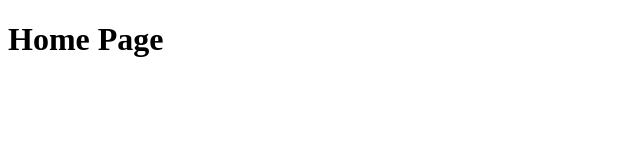
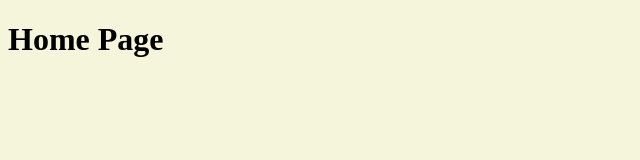
Before and after one commit to umar6202/P_Alpha, a plain HTML site: page index.html in a window 1280 px wide. Shown: the whole page, without its empty margins (0-640 px from the left). Drawn offline with Linux system fonts and the light colour scheme.

Commit message:
Change Background to Beige

```diff
--- a/index.html
+++ b/index.html
@@ -4,6 +4,13 @@
     <meta charset="UTF-8">
     <meta name="viewport" content="width=device-width, initial-scale=1.0">
     <title>Document</title>
+
+    <style>
+        body{
+            background: beige;
+        }
+    </style>
+
 </head>
 <body>
     <h1>Home Page</h1>
```
